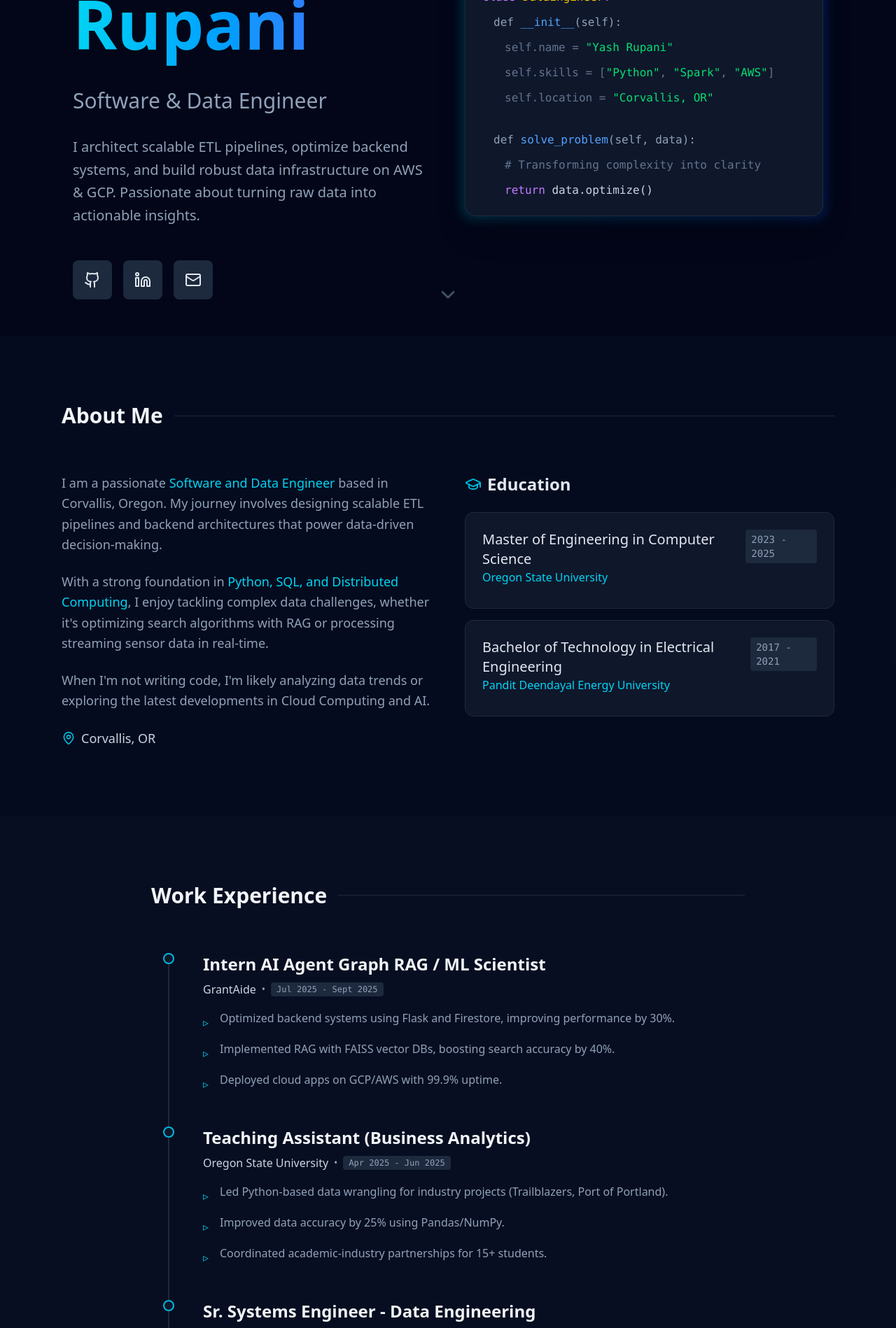
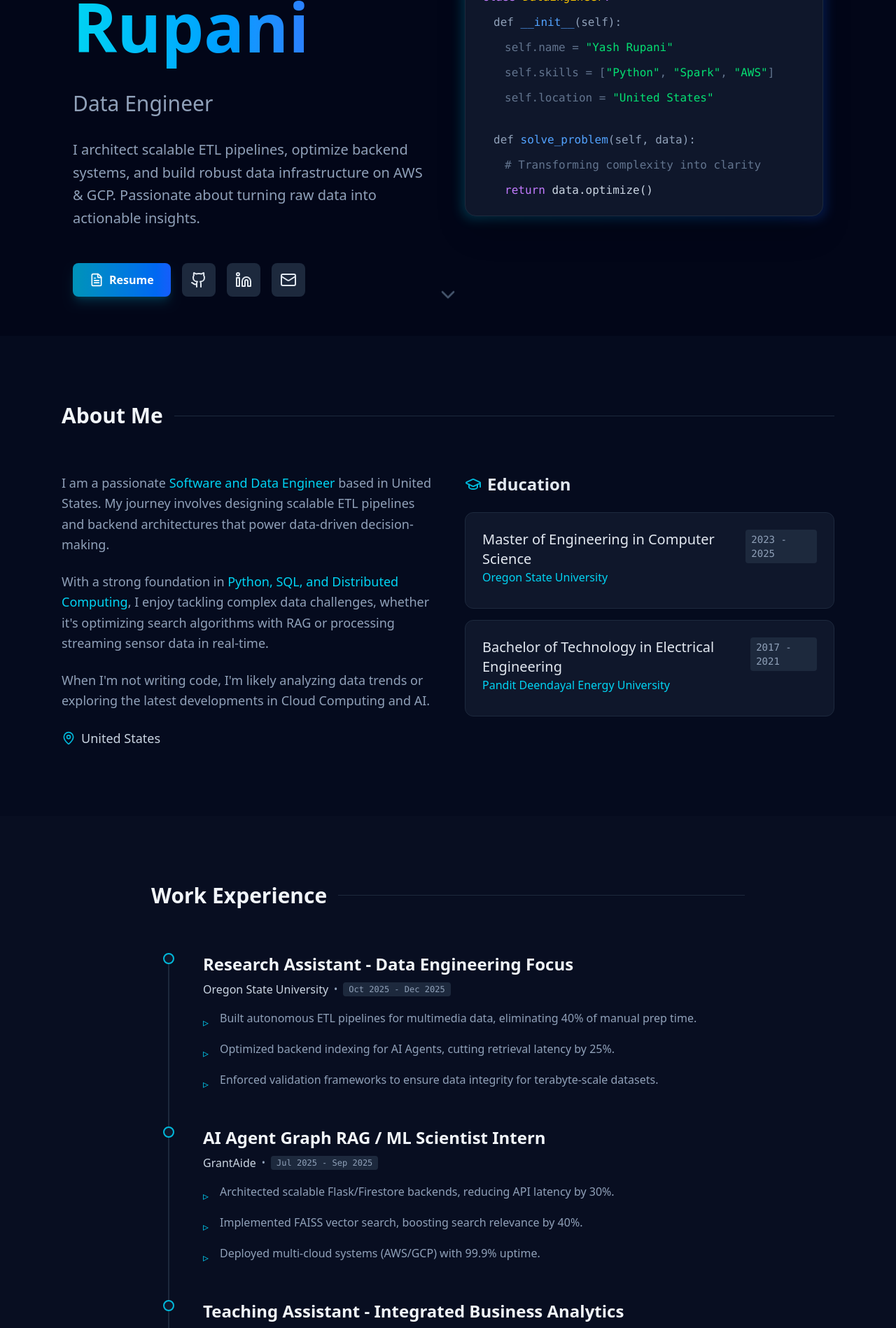
Before and after one commit to rupaniyash/portfolio, a React (Vite) app: page / in a window 1280 px wide. Shown: the part 320-2218 px from the top of the page at 70% size. Built offline with nearby package versions, Linux system fonts and the light colour scheme.

Commit message:
Update portfolio: Added Shop Pulse, Crypto Sentinel, Resume, and Experience

```diff
--- a/package.json
+++ b/package.json
@@ -1,6 +1,6 @@
 {
   "name": "portfolio",
-  "homepage": "https://rupaniyash.github.io/portfolio",
+  "homepage": "https://rupaniyash.github.io/portfolio/",
   "private": true,
   "version": "0.0.0",
   "type": "module",
@@ -10,7 +10,7 @@
     "lint": "eslint .",
     "preview": "vite preview",
     "predeploy": "npm run build",
-    "deploy": "npx gh-pages -d dist"
+    "deploy": "gh-pages -d dist"
   },
   "dependencies": {
     "@tailwindcss/postcss": "^4.1.17",
--- a/src/App.jsx
+++ b/src/App.jsx
@@ -13,10 +13,13 @@ import {
   ChevronDown,
   Menu,
   X,
+  Zap,
+  ShieldCheck,
   GraduationCap,
   MapPin,
   TrendingUp,
-  LineChart
+  LineChart,
+  FileText
 } from 'lucide-react';
 
 const Portfolio = () => {
@@ -143,7 +146,7 @@ const Portfolio = () => {
             </h1>
 
             <h2 className="text-xl sm:text-2xl md:text-3xl text-slate-400 font-light">
-              Software & Data Engineer
+              Data Engineer
             </h2>
 
             <p className="text-slate-400 text-base sm:text-lg md:text-xl max-w-lg leading-relaxed">
@@ -152,14 +155,26 @@ const Portfolio = () => {
             </p>
 
             <div className="flex gap-4 pt-4">
-              <a href="https://github.com/rupaniyash" target="_blank" rel="noreferrer" className="p-3 md:p-4 rounded-lg bg-slate-800 hover:bg-slate-700 hover:text-cyan-400 transition-all transform hover:-translate-y-1">
-                <Github className="w-5 h-5 md:w-6 md:h-6" />
+              {/* Resume Button - Primary CTA */}
+              <a
+                href="/portfolio/resume.pdf"
+                target="_blank"
+                rel="noreferrer"
+                className="px-6 py-3 rounded-lg bg-gradient-to-r from-cyan-600 to-blue-600 text-white font-semibold shadow-lg shadow-cyan-500/20 hover:shadow-cyan-500/40 hover:-translate-y-1 transition-all flex items-center gap-2"
+              >
+                <FileText className="w-5 h-5" />
+                <span>Resume</span>
               </a>
-              <a href="https://www.linkedin.com/in/yash-rupani-/" target="_blank" rel="noreferrer" className="p-3 md:p-4 rounded-lg bg-slate-800 hover:bg-slate-700 hover:text-blue-400 transition-all transform hover:-translate-y-1">
-                <Linkedin className="w-5 h-5 md:w-6 md:h-6" />
+
+              {/* Social Icons */}
+              <a href="https://github.com/rupaniyash" target="_blank" rel="noreferrer" className="p-3 rounded-lg bg-slate-800 hover:bg-slate-700 hover:text-cyan-400 transition-all transform hover:-translate-y-1">
+                <Github className="w-6 h-6" />
               </a>
-              <a href="mailto:rupaniyash1818@gmail.com" className="p-3 md:p-4 rounded-lg bg-slate-800 hover:bg-slate-700 hover:text-red-400 transition-all transform hover:-translate-y-1">
-                <Mail className="w-5 h-5 md:w-6 md:h-6" />
+              <a href="https://www.linkedin.com/in/yash-rupani-/" target="_blank" rel="noreferrer" className="p-3 rounded-lg bg-slate-800 hover:bg-slate-700 hover:text-blue-400 transition-all transform hover:-translate-y-1">
+                <Linkedin className="w-6 h-6" />
+              </a>
+              <a href="mailto:rupaniyash1818@gmail.com" className="p-3 rounded-lg bg-slate-800 hover:bg-slate-700 hover:text-red-400 transition-all transform hover:-translate-y-1">
+                <Mail className="w-6 h-6" />
               </a>
             </div>
           </div>
@@ -178,7 +193,7 @@ const Portfolio = () => {
                 <p className="pl-4 text-slate-400">def <span className="text-blue-400">__init__</span>(self):</p>
                 <p className="pl-8 text-slate-500">self.name = <span className="text-green-400">"Yash Rupani"</span></p>
                 <p className="pl-8 text-slate-500">self.skills = [<span className="text-green-400">"Python"</span>, <span className="text-green-400">"Spark"</span>, <span className="text-green-400">"AWS"</span>]</p>
-                <p className="pl-8 text-slate-500">self.location = <span className="text-green-400">"Corvallis, OR"</span></p>
+                <p className="pl-8 text-slate-500">self.location = <span className="text-green-400">"United States"</span></p>
                 <br/>
                 <p className="pl-4 text-slate-400">def <span className="text-blue-400">solve_problem</span>(self, data):</p>
                 <p className="pl-8 text-slate-500"># Transforming complexity into clarity</p>
@@ -204,7 +219,7 @@ const Portfolio = () => {
           <div className="grid md:grid-cols-2 gap-12">
             <div className="space-y-6 text-slate-400 leading-relaxed text-base md:text-lg">
               <p>
-                I am a passionate <span className="text-cyan-400 font-medium">Software and Data Engineer</span> based in Corvallis, Oregon.
+                I am a passionate <span className="text-cyan-400 font-medium">Software and Data Engineer</span> based in United States.
                 My journey involves designing scalable ETL pipelines and backend architectures that power data-driven decision-making.
               </p>
               <p>
@@ -218,7 +233,7 @@ const Portfolio = () => {
 
               <div className="flex items-center gap-2 mt-4 text-slate-300">
                 <MapPin className="text-cyan-500" size={20} />
-                <span>Corvallis, OR</span>
+                <span>United States</span>
               </div>
             </div>
 
@@ -266,33 +281,43 @@ const Portfolio = () => {
             {/* Experience Items */}
             {[
               {
-                role: "Intern AI Agent Graph RAG / ML Scientist",
-                company: "GrantAide",
-                period: "Jul 2025 - Sept 2025",
+                role: "Research Assistant - Data Engineering Focus",
+                company: "Oregon State University",
+                period: "Oct 2025 - Dec 2025",
                 description: [
-                  "Optimized backend systems using Flask and Firestore, improving performance by 30%.",
-                  "Implemented RAG with FAISS vector DBs, boosting search accuracy by 40%.",
-                  "Deployed cloud apps on GCP/AWS with 99.9% uptime."
+                  "Built autonomous ETL pipelines for multimedia data, eliminating 40% of manual prep time.",
+                  "Optimized backend indexing for AI Agents, cutting retrieval latency by 25%.",
+                  "Enforced validation frameworks to ensure data integrity for terabyte-scale datasets."
                 ]
               },
               {
-                role: "Teaching Assistant (Business Analytics)",
+                role: "AI Agent Graph RAG / ML Scientist Intern",
+                company: "GrantAide",
+                period: "Jul 2025 - Sep 2025",
+                description: [
+                  "Architected scalable Flask/Firestore backends, reducing API latency by 30%.",
+                  "Implemented FAISS vector search, boosting search relevance by 40%.",
+                  "Deployed multi-cloud systems (AWS/GCP) with 99.9% uptime."
+                ]
+              },
+              {
+                role: "Teaching Assistant - Integrated Business Analytics",
                 company: "Oregon State University",
                 period: "Apr 2025 - Jun 2025",
                 description: [
-                  "Led Python-based data wrangling for industry projects (Trailblazers, Port of Portland).",
-                  "Improved data accuracy by 25% using Pandas/NumPy.",
-                  "Coordinated academic-industry partnerships for 15+ students."
+                  "Led Python analytics projects for clients like Port of Portland, ensuring 100% on-time delivery.",
+                  "Automated data validation with Pandas, improving dataset reliability by 25%.",
+                  "Mentored 15+ students on technical storytelling and requirement gathering."
                 ]
               },
               {
-                role: "Sr. Systems Engineer - Data Engineering",
+                role: "Senior Systems Engineer - Data Engineering",
                 company: "Infosys",
                 period: "Jun 2021 - Jun 2023",
                 description: [
-                  "Streamlined data quality pipelines, reducing validation time by 35%.",
-                  "Designed ETL workflows for user behavior data, improving efficiency by 40%.",
-                  "Automated pipeline infrastructure scripts, cutting operational overhead by 30%."
+                  "Modernized data quality pipelines, saving 10+ hours/week of manual work.",
+                  "Optimized ETL workflows, reducing processing runtime by 40%.",
+                  "Built automated dashboards to replace manual log analysis."
                 ]
               }
             ].map((job, index) => (
@@ -331,6 +356,96 @@ const Portfolio = () => {
           </div>
 
           <div className="grid md:grid-cols-2 gap-8">
+            {/* Project 4: Crypto Sentinel */}
+            <div className="bg-slate-900 rounded-xl p-8 border border-slate-800 hover:border-purple-500/50 hover:shadow-lg hover:shadow-purple-500/10 transition-all group">
+              <div className="flex justify-between items-start mb-6">
+                <div className="p-3 bg-slate-800 rounded-lg text-purple-400 group-hover:scale-110 transition-transform">
+                  <ShieldCheck className="w-6 h-6 md:w-7 md:h-7" />
+                </div>
+                <div className="flex gap-4">
+                  {/* Live Link Button */}
+                  <a
+                    href="http://165.232.153.250:8501/"
+                    target="_blank"
+                    rel="noreferrer"
+                    className="text-slate-500 hover:text-purple-400 transform hover:scale-110 transition-transform"
+                    title="View Live Demo"
+                  >
+                    <ExternalLink className="w-5 h-5 md:w-6 md:h-6" />
+                  </a>
+                  {/* GitHub Button */}
+                  <a
+                    href="https://github.com/rupaniyash/crypto-sentinel"
+                    target="_blank"
+                    rel="noreferrer"
+                    className="text-slate-500 hover:text-slate-300 transform hover:scale-110 transition-transform"
+                    title="View Code"
+                  >
+                    <Github className="w-5 h-5 md:w-6 md:h-6" />
+                  </a>
+                </div>
+              </div>
+              <h3 className="text-xl md:text-2xl font-bold text-slate-200 mb-3 group-hover:text-purple-400 transition-colors">
+                Crypto Sentinel
+              </h3>
+              <p className="text-slate-400 text-sm md:text-base mb-6 leading-relaxed">
+                Developed an automated cryptocurrency monitoring tool to track market trends and sentiment.
+                Integrates with external APIs to fetch live data, enabling strategic tracking of digital assets and alerting.
+              </p>
+              <div className="flex flex-wrap gap-2">
+                {["Python", "Rest APIs", "SQL", "Automation", "Data Engineering"].map(tag => (
+                  <span key={tag} className="text-xs md:text-sm font-mono text-purple-300/80 bg-purple-950/30 px-3 py-1.5 rounded">
+                    {tag}
+                  </span>
+                ))}
+              </div>
+            </div>
+
+            {/* Project 3: Shop Pulse (Real-time Pipeline) */}
+            <div className="bg-slate-900 rounded-xl p-8 border border-slate-800 hover:border-blue-500/50 hover:shadow-lg hover:shadow-blue-500/10 transition-all group">
+              <div className="flex justify-between items-start mb-6">
+                <div className="p-3 bg-slate-800 rounded-lg text-blue-400 group-hover:scale-110 transition-transform">
+                  <Zap className="w-6 h-6 md:w-7 md:h-7" />
+                </div>
+                <div className="flex gap-4">
+                  {/* Live Link Button */}
+                  <a
+                    href="https://shop-pulse.streamlit.app/"
+                    target="_blank"
+                    rel="noreferrer"
+                    className="text-slate-500 hover:text-blue-400 transform hover:scale-110 transition-transform"
+                    title="View Live Demo"
+                  >
+                    <ExternalLink className="w-5 h-5 md:w-6 md:h-6" />
+                  </a>
+                  {/* GitHub Button */}
+                  <a
+                    href="https://github.com/rupaniyash/shop-pulse"
+                    target="_blank"
+                    rel="noreferrer"
+                    className="text-slate-500 hover:text-slate-300 transform hover:scale-110 transition-transform"
+                    title="View Code"
+                  >
+                    <Github className="w-5 h-5 md:w-6 md:h-6" />
+                  </a>
+                </div>
+              </div>
+              <h3 className="text-xl md:text-2xl font-bold text-slate-200 mb-3 group-hover:text-blue-400 transition-colors">
+                Shop Pulse: Real-Time Pipeline
+              </h3>
+              <p className="text-slate-400 text-sm md:text-base mb-6 leading-relaxed">
+                Built a scalable real-time data engineering pipeline for e-commerce analytics.
+                Ingests high-volume transaction streams using Apache Kafka and processes them with Spark Structured Streaming for instant insights.
+              </p>
+              <div className="flex flex-wrap gap-2">
+                {["Apache Spark", "Kafka", "Python", "Docker", "AWS"].map(tag => (
+                  <span key={tag} className="text-xs md:text-sm font-mono text-blue-300/80 bg-blue-950/30 px-3 py-1.5 rounded">
+                    {tag}
+                  </span>
+                ))}
+              </div>
+            </div>
+
             {/* Project 1: YouTube Data Engineering */}
             <div className="bg-slate-900 rounded-xl p-8 border border-slate-800 hover:border-red-500/50 hover:shadow-lg hover:shadow-red-500/10 transition-all group">
               <div className="flex justify-between items-start mb-6">
@@ -350,9 +465,7 @@ const Portfolio = () => {
               </div>
               <h3 className="text-xl md:text-2xl font-bold text-slate-200 mb-3 group-hover:text-red-400 transition-colors">YouTube Data Engineering</h3>
               <p className="text-slate-400 text-sm md:text-base mb-6 leading-relaxed">
-                Designed a secure and scalable ETL pipeline to process YouTube trending video data.
-                Leveraged AWS Cloud (S3, Glue, Athena) to ingest structured and semi-structured data,
-                enabling analytics on video categories and engagement metrics.
+                Architected a serverless data lake on AWS (S3, Glue, Athena) to process 102B+ video views. Optimized Parquet partitioning to cut storage costs by 65% and reduced query scan costs by 50%.
               </p>
               <div className="flex flex-wrap gap-2">
                 {["AWS S3", "AWS Glue", "AWS Athena", "Python", "QuickSight"].map(tag => (
@@ -484,7 +597,7 @@ const Portfolio = () => {
 
           <div className="mt-20 pt-10 border-t border-slate-800 text-slate-500 text-xs md:text-sm">
             <p>Designed & Built by Yash Rupani</p>
-            <p className="mt-2">Corvallis, OR • +1 541-250-1204</p>
+            <p className="mt-2">United States • +1 541-250-1204</p>
           </div>
         </div>
       </section>
--- a/vite.config.js
+++ b/vite.config.js
@@ -4,5 +4,5 @@ import react from '@vitejs/plugin-react'
 // https://vitejs.dev/config/
 export default defineConfig({
   plugins: [react()],
-  base: "./",
+  base: "/portfolio/",
 })
```
Also changed, not shown: 1 other file (tests, documents, lock files or other folders).
